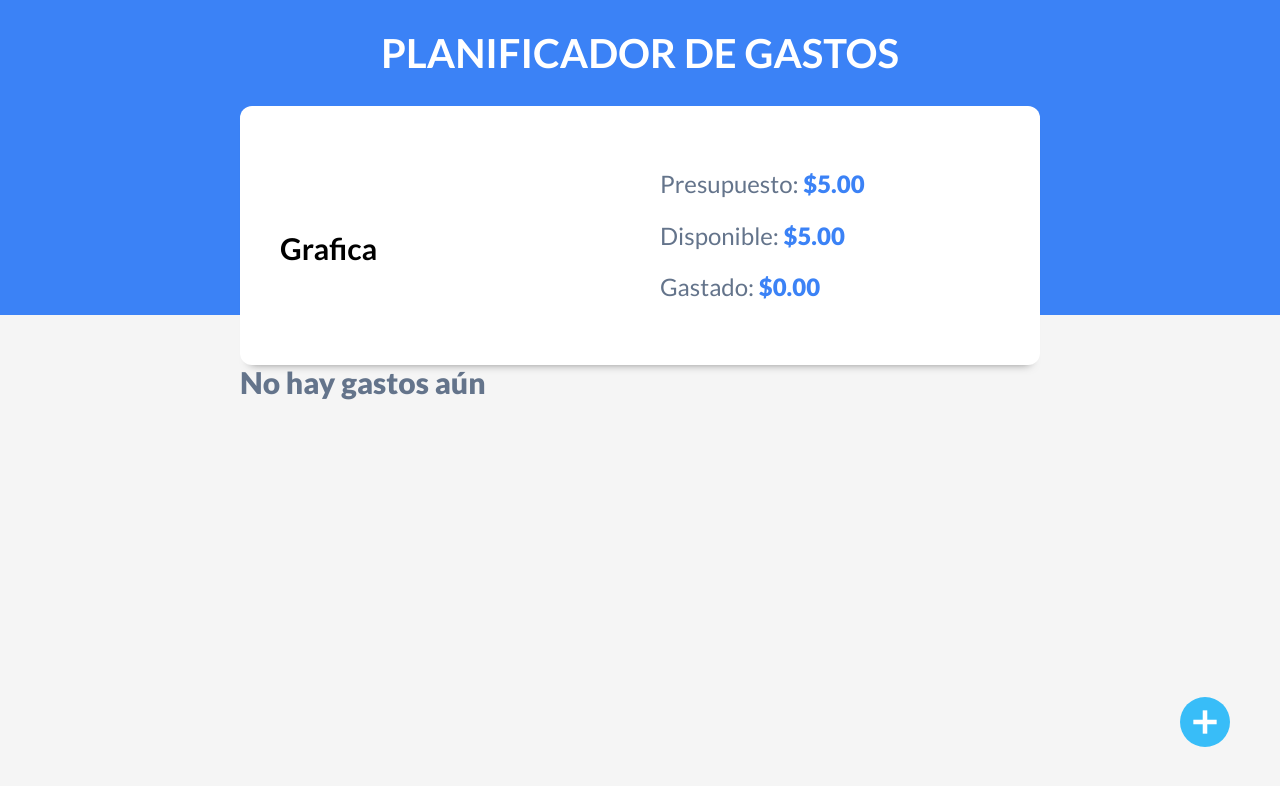
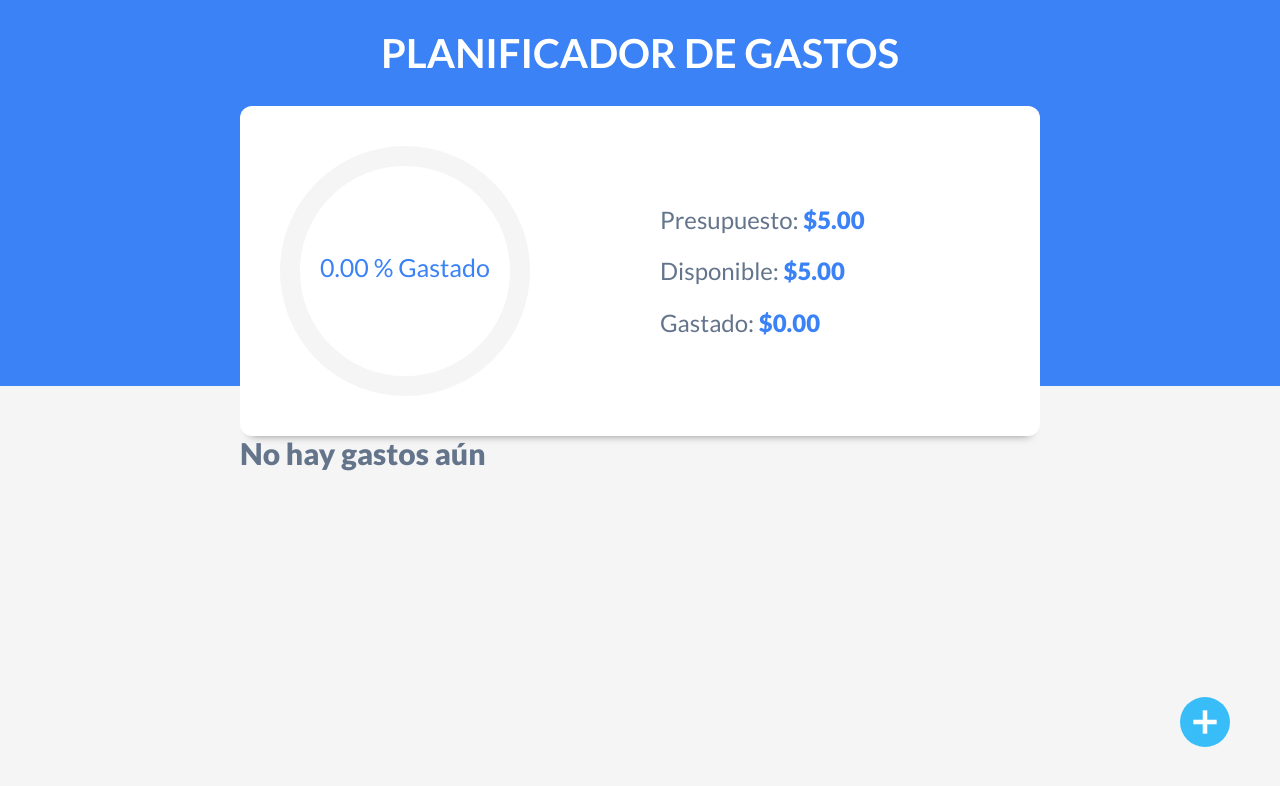
Before and after one commit to lauta2308/control-gastos-react, a React (Vite) app: page / in a window 1280 px wide. Both pictures are taken after typing "5" into the empty fields and a click on the input "Añadir". Shown: the top 786 px of the page. Built offline with nearby package versions, Linux system fonts and the light colour scheme.

Commit message:
Añadir pogress bar a los gastos

```diff
--- a/src/components/ControlPresupuesto.jsx
+++ b/src/components/ControlPresupuesto.jsx
@@ -1,7 +1,11 @@
 import { useState, useEffect } from "react";
+import { CircularProgressbar, buildStyles } from 'react-circular-progressbar';
+import 'react-circular-progressbar/dist/styles.css';
 
 const ControlPresupuesto = ({gastos, presupuesto}) => {
 
+
+  const[porcentaje, setPorcentaje] = useState("");
   const[disponible, setDisponible] = useState(0)
   const[gastado, setGastado] = useState(0)
 
@@ -15,6 +19,14 @@ const ControlPresupuesto = ({gastos, presupuesto}) => {
 
       setGastado(totalGastos)
       setDisponible(presupuesto - totalGastos)
+
+      const calcularPorcentajeGastado = ((totalGastos * 100) / presupuesto).toFixed(2);
+
+
+      setTimeout(() => {
+        setPorcentaje(calcularPorcentajeGastado);
+      }, 1000)
+
 
   }, [gastos])
 
@@ -30,7 +42,17 @@ const ControlPresupuesto = ({gastos, presupuesto}) => {
     <div className='contenedor-presupuesto contenedor sombra dos-columnas'>
       <div>
 
-        <h2>Grafica</h2>
+        <CircularProgressbar
+          styles={buildStyles({
+              pathColor: '#3b82f6',
+              trailColor: '#F5F5F5',
+              textColor: '#3b82f6',
+
+
+          })}
+          value={porcentaje}
+          text={`${porcentaje} % Gastado`}
+        />
       </div>
 
       <div className='contenido-presupuesto'>
```
